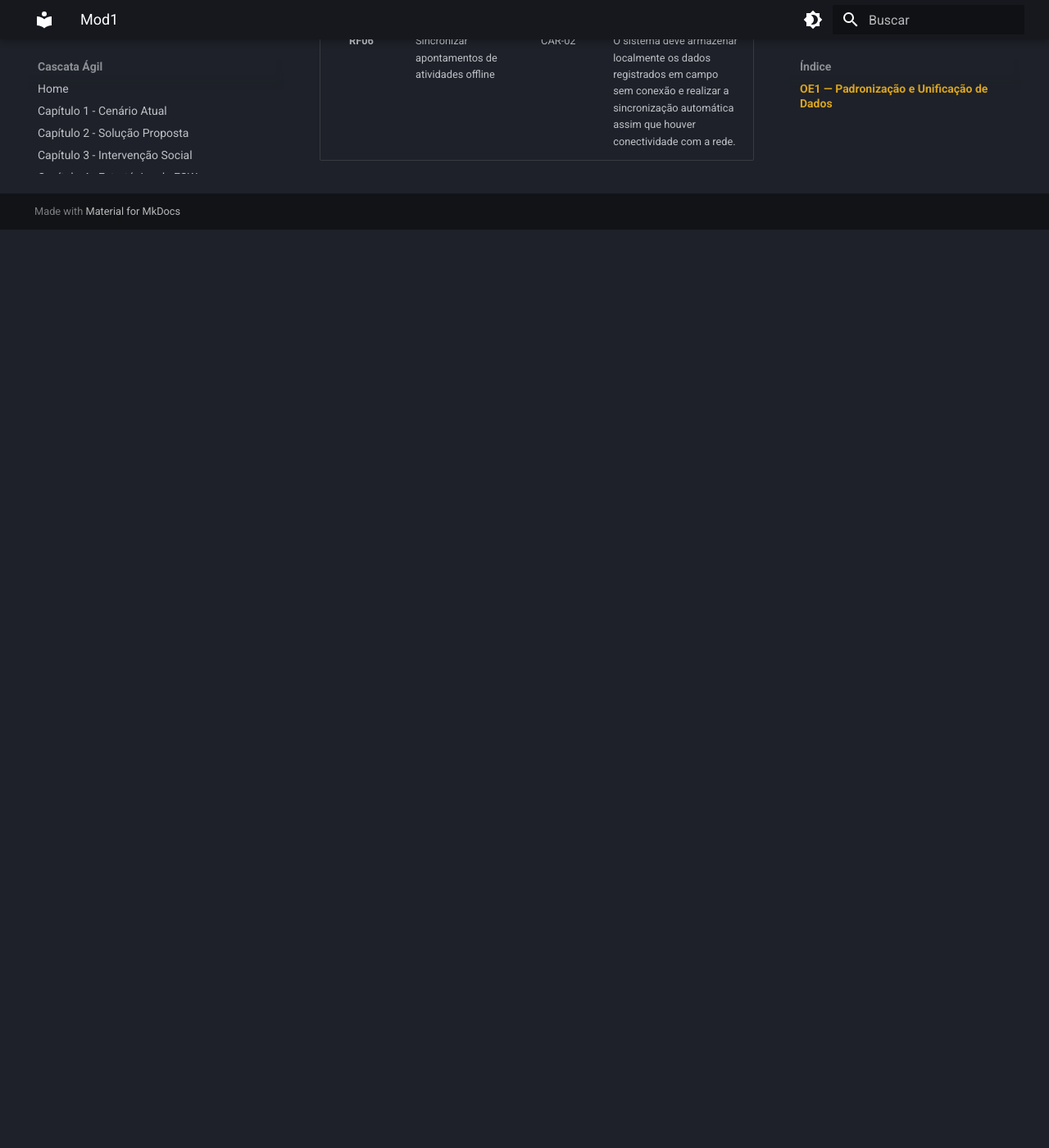
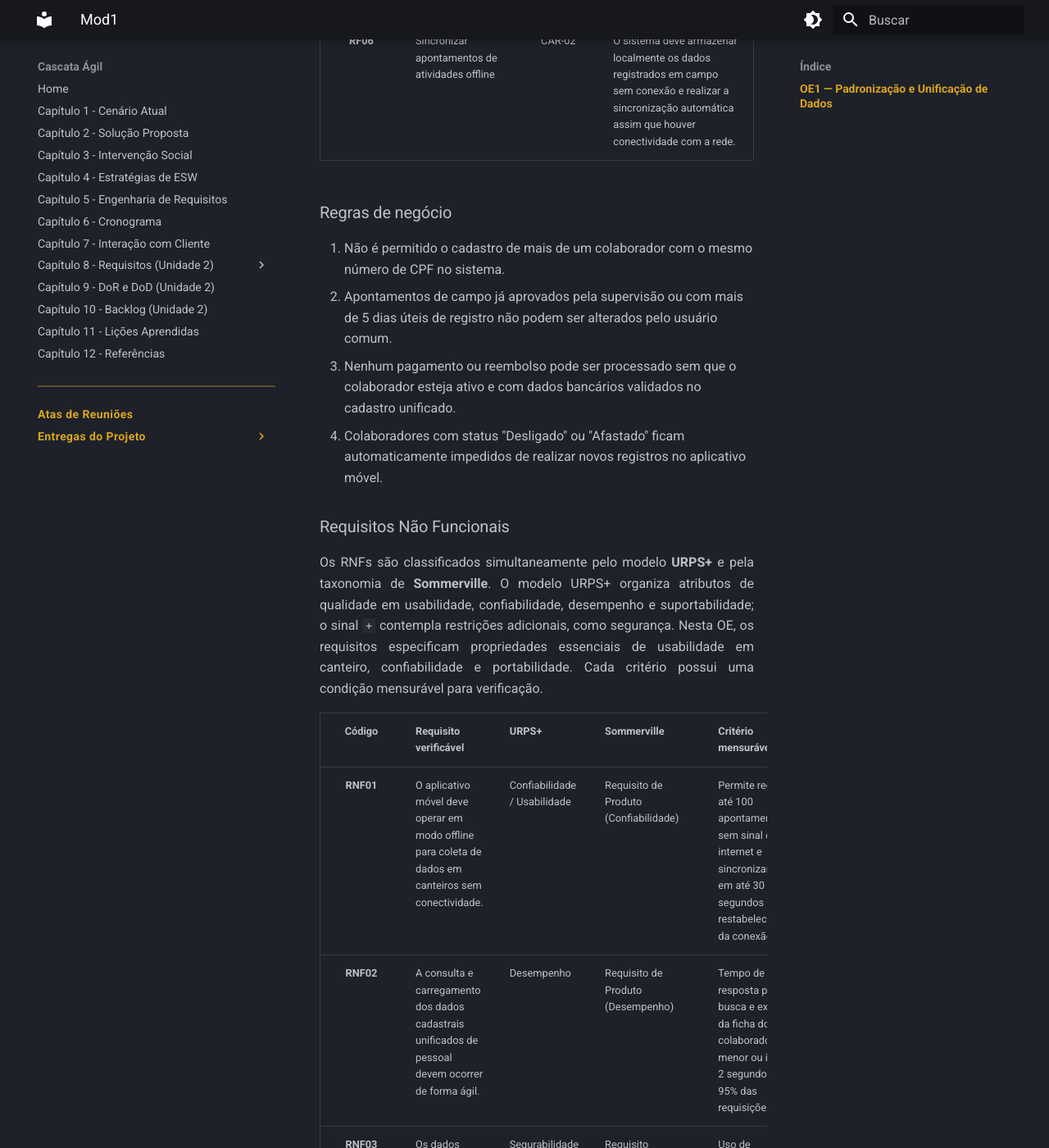
Before and after one commit to mdsreq-fga-unb/REQ-2026.2-T01-DUOC-Finance, an MkDocs documentation site: the page built from docs/requisitos/mod1.md, in a window 1280 px wide and 1400 px high, scrolled down 1425 px. Shown: the whole window at 82% size. Built offline with MkDocs 1.6.1 and Material for MkDocs 9.7.7, drawn with Linux system fonts in a browser that asks for light colours; before the commit the page ends 1705 px from its top, so only the background shows below that; some of the changed text lies outside the part shown.

Commit message:
docs(oe1): adiciona regras de negócio e RNFs para CAR-01 e CAR-02

```diff
--- a/docs/requisitos/mod1.md
+++ b/docs/requisitos/mod1.md
@@ -14,3 +14,21 @@ Os requisitos funcionais abaixo descrevem comportamentos observáveis do sistema
 | **RF04** | Registrar ponto e relatório de viagem técnica | CAR-02 | O usuário deve conseguir registrar a jornada diária e detalhar a viagem técnica diretamente pelo aplicativo móvel. |
 | **RF05** | Anexar comprovantes e evidências fotográficas em campo | CAR-02 | O sistema deve permitir o upload e a vinculação de fotos, recibos e imagens aos registros de campo e relatórios de viagem, comprimindo os arquivos para envio rápido. |
 | **RF06** | Sincronizar apontamentos de atividades offline | CAR-02 | O sistema deve armazenar localmente os dados registrados em campo sem conexão e realizar a sincronização automática assim que houver conectividade com a rede. |
+
+### Regras de negócio
+
+1. Não é permitido o cadastro de mais de um colaborador com o mesmo número de CPF no sistema.
+2. Apontamentos de campo já aprovados pela supervisão ou com mais de 5 dias úteis de registro não podem ser alterados pelo usuário comum.
+3. Nenhum pagamento ou reembolso pode ser processado sem que o colaborador esteja ativo e com dados bancários validados no cadastro unificado.
+4. Colaboradores com status "Desligado" ou "Afastado" ficam automaticamente impedidos de realizar novos registros no aplicativo móvel.
+
+### Requisitos Não Funcionais
+
+Os RNFs são classificados simultaneamente pelo modelo **URPS+** e pela taxonomia de **Sommerville**. O modelo URPS+ organiza atributos de qualidade em usabilidade, confiabilidade, desempenho e suportabilidade; o sinal `+` contempla restrições adicionais, como segurança. Nesta OE, os requisitos especificam propriedades essenciais de usabilidade em canteiro, confiabilidade e portabilidade. Cada critério possui uma condição mensurável para verificação.
+
+| Código | Requisito verificável | URPS+ | Sommerville | Critério mensurável |
+| :---: | :--- | :--- | :--- | :--- |
+| **RNF01** | O aplicativo móvel deve operar em modo offline para coleta de dados em canteiros sem conectividade. | Confiabilidade / Usabilidade | Requisito de Produto (Confiabilidade) | Permite registrar até 100 apontamentos sem sinal de internet e sincronizar tudo em até 30 segundos após restabelecimento da conexão. |
+| **RNF02** | A consulta e carregamento dos dados cadastrais unificados de pessoal devem ocorrer de forma ágil. | Desempenho | Requisito de Produto (Desempenho) | Tempo de resposta para busca e exibição da ficha do colaborador menor ou igual a 2 segundos em 95% das requisições. |
+| **RNF03** | Os dados pessoais e sensíveis dos colaboradores devem ser armazenados e trafegados com criptografia. | Segurabilidade (+) | Requisito Organizacional (Segurança/LGPD) | Uso de criptografia AES-256 para dados armazenados e protocolo TLS 1.3 em trânsito com 100% dos dados em conformidade. |
+| **RNF04** | A interface do aplicativo de apontamento deve ser intuitiva para uso rápido em campo. | Usabilidade | Requisito de Produto (Usabilidade) | Usuários treinados devem conseguir concluir o registro diário de apontamento em menos de 3 minutos e com taxa de erro de operação inferior a 2%. |
```
